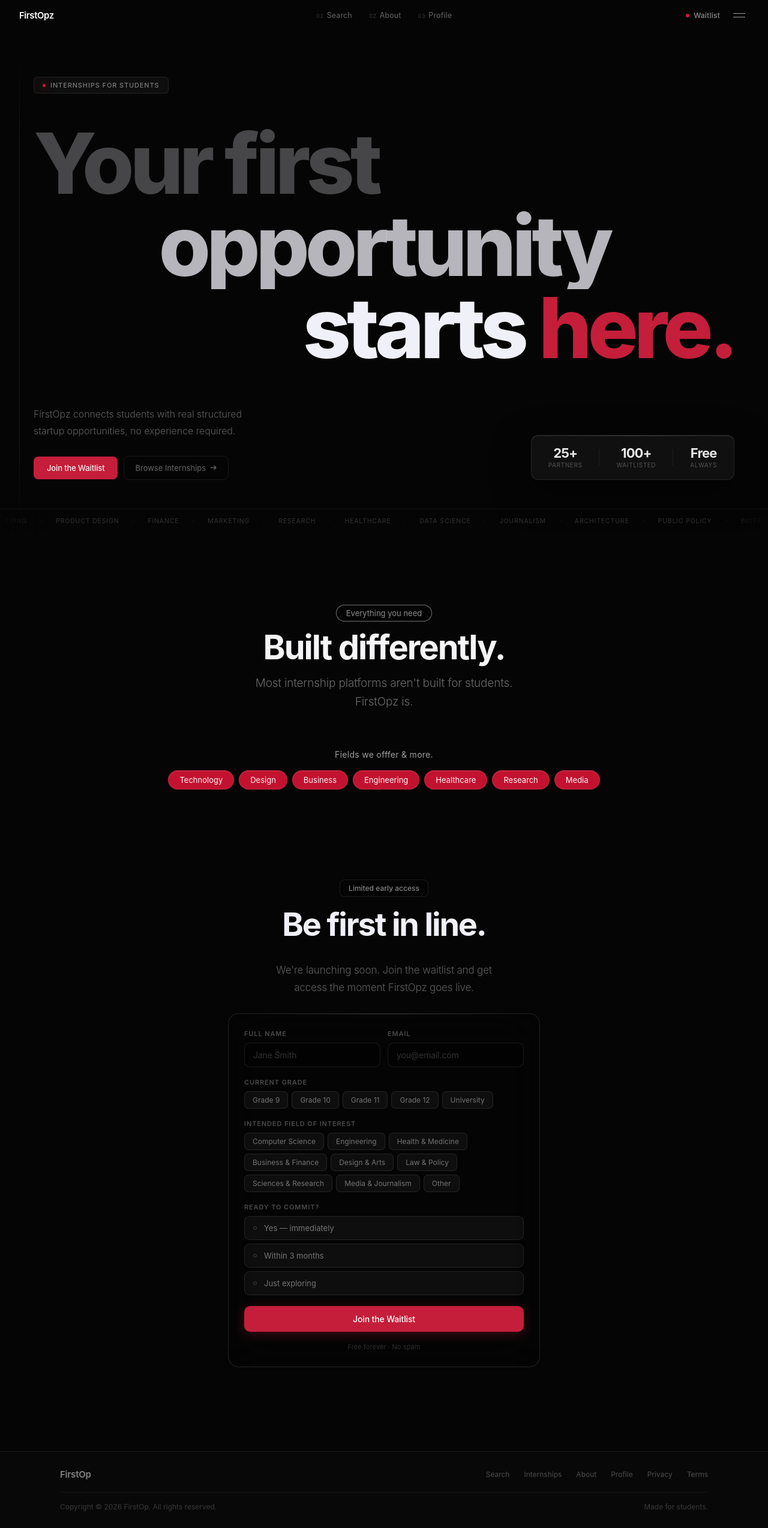
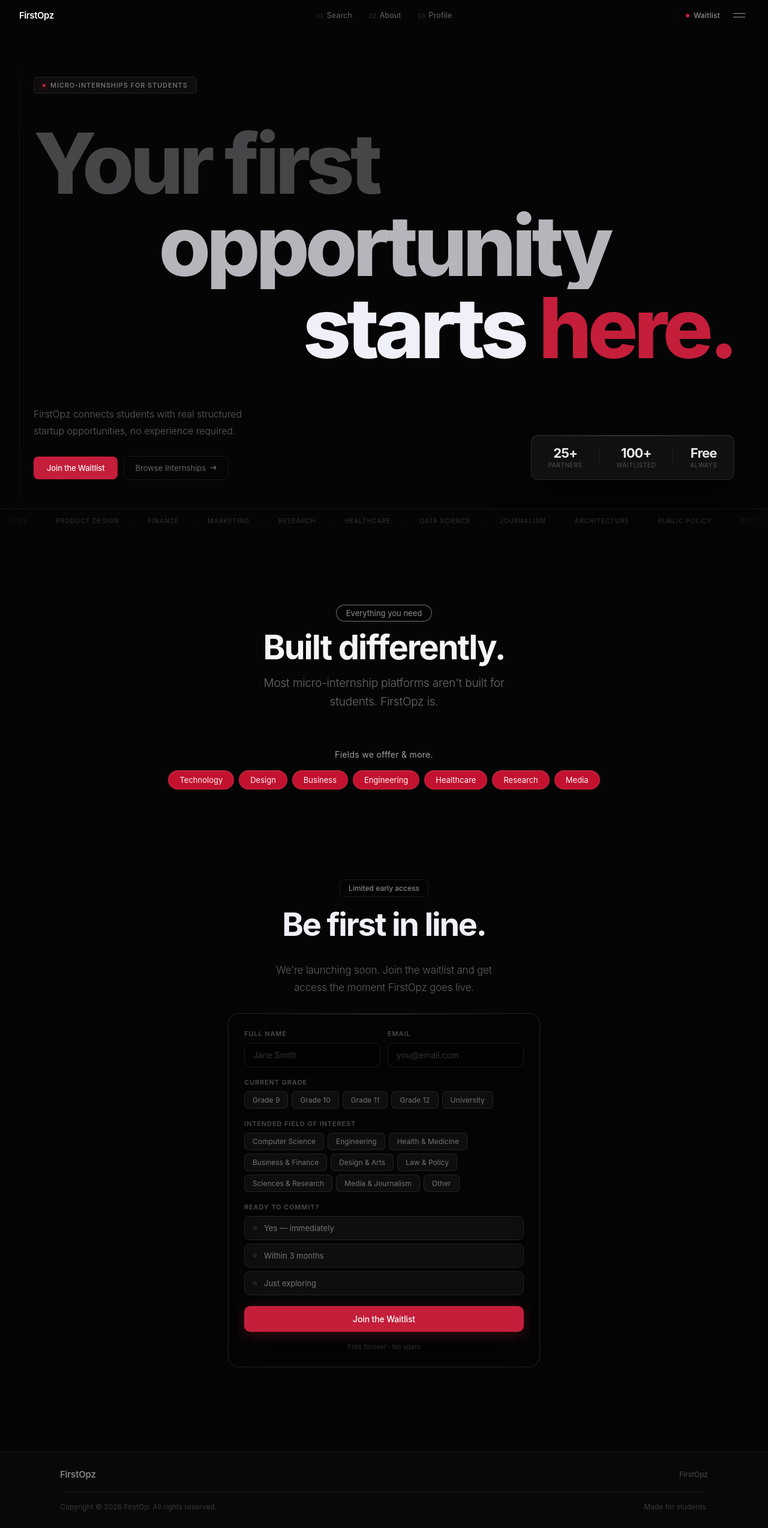
Before and after one commit to gurshh-rain/firstop, a Next.js app: page / in a window 1280 px wide. Shown: the whole page at 60% size. Built offline with nearby package versions, Linux system fonts and the light colour scheme.

Commit message:
waitlist

```diff
--- a/src/app/components/Features.tsx
+++ b/src/app/components/Features.tsx
@@ -13,7 +13,7 @@ export default function Features() {
 
         <Reveal delay={0}><p className={styles.eyebrow}>Everything you need</p></Reveal>
         <Reveal delay={80}><h2 className={styles.heading}>Built differently.</h2></Reveal>
-        <Reveal delay={160}><p className={styles.sub}>Most internship platforms aren't built for students. FirstOpz is.</p></Reveal>
+        <Reveal delay={160}><p className={styles.sub}>Most micro-internship platforms aren't built for students. FirstOpz is.</p></Reveal>
 
 
         <Reveal delay={0}>
--- a/src/app/components/Footer.tsx
+++ b/src/app/components/Footer.tsx
@@ -3,12 +3,12 @@ import Reveal from "./Reveal";
 import styles from "./Footer.module.css";
 
 const LINKS = [
-  { label: "Search",  href: "/#waitlist" },
-  { label: "Internships",  href: "/#waitlist" },
-  { label: "About",   href: "/#waitlist" },
-  { label: "Profile", href: "/#waitlist" },
-  { label: "Privacy", href: "/#waitlist" },
-  { label: "Terms",   href: "/#waitlist" },
+  { label: "FirstOpz",  href: "/#waitlist" },
+  //{ label: "Internships",  href: "/#waitlist" },
+  //{ label: "About",   href: "/#waitlist" },
+  //{ label: "Profile", href: "/#waitlist" },
+  //{ label: "Privacy", href: "/#waitlist" },
+  //{ label: "Terms",   href: "/#waitlist" },
 ];
 
 export default function Footer() {
@@ -17,7 +17,7 @@ export default function Footer() {
       <div className={styles.inner}>
         <Reveal delay={0}>
           <div className={styles.top}>
-            <span className={styles.logo}>FirstOp</span>
+            <span className={styles.logo}>FirstOpz</span>
             <nav className={styles.links}>
               {LINKS.map(l => (
                 <Link key={l.href} href={l.href} className={styles.link}>{l.label}</Link>
--- a/src/app/components/Hero.tsx
+++ b/src/app/components/Hero.tsx
@@ -173,7 +173,7 @@ export default function Hero() {
         <div className={styles.topBar}>
           <span className={styles.eyebrow}>
             <span className={styles.eyebrowDot} />
-            Internships for students
+            Micro-Internships for students
           </span>
         </div>
 
```
